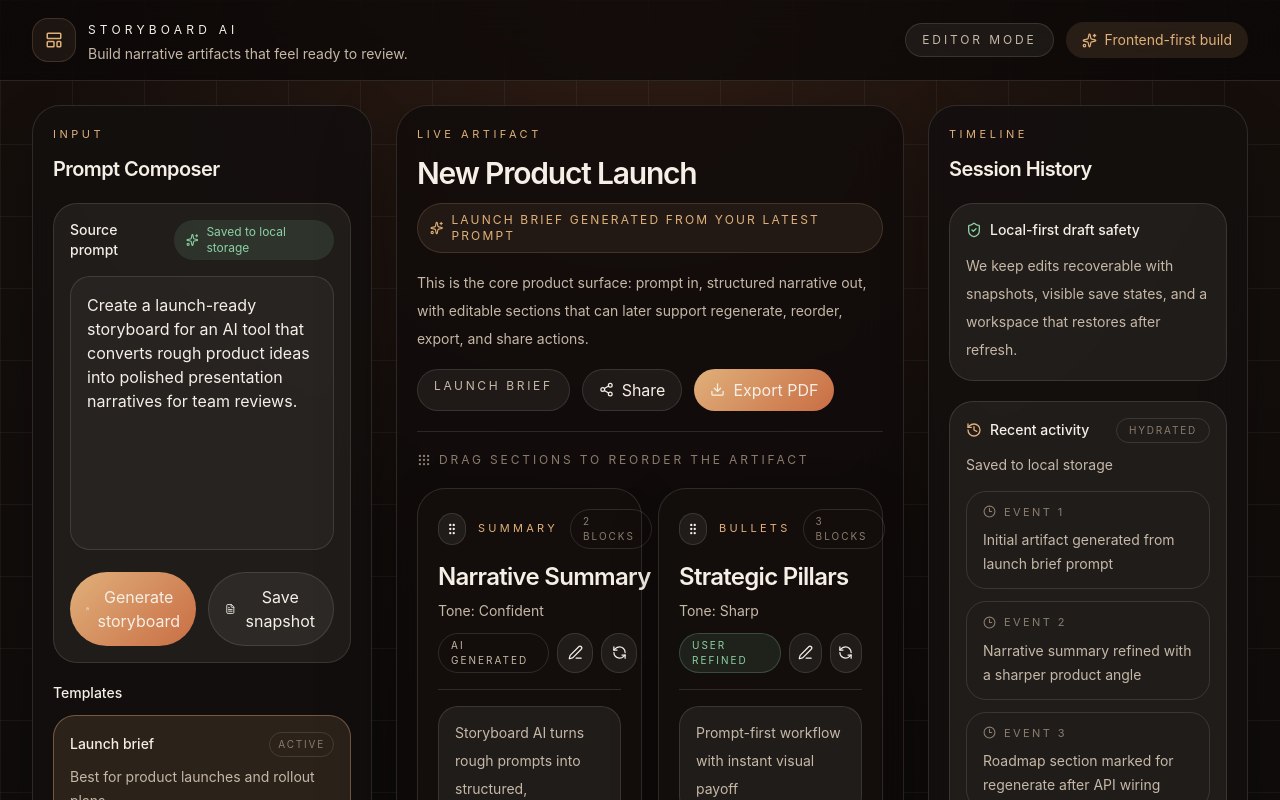
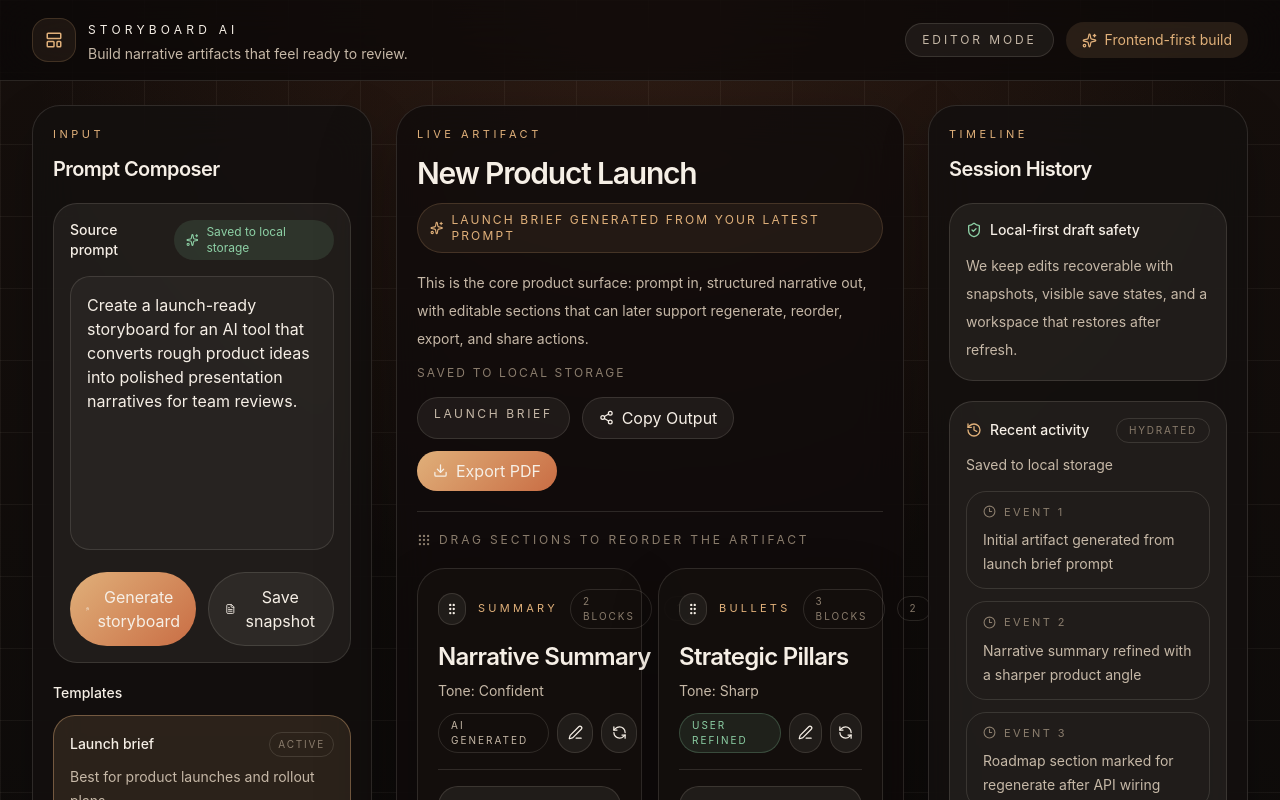
Before and after one commit to anishcodes-0-9/storyboard-ai, a React (Vite) app: page /editor in a window 1280 px wide. Shown: the top 800 px of the page. Built offline with nearby package versions, Linux system fonts and the light colour scheme.

Commit message:
feat: add copyable storyboard output

```diff
--- a/src/features/storyboard/storyboard-canvas.tsx
+++ b/src/features/storyboard/storyboard-canvas.tsx
@@ -1,5 +1,5 @@
 import { useRef, useState } from "react";
-import { Download, Grip, Share2, Sparkles } from "lucide-react";
+import { Check, Download, Grip, Share2, Sparkles } from "lucide-react";
 import {
   closestCenter,
   DndContext,
@@ -11,8 +11,15 @@ import {
 import { rectSortingStrategy, SortableContext } from "@dnd-kit/sortable";
 
 import { exportElementToPdf } from "../../lib/export-pdf";
+import { buildStoryboardMarkdown } from "../../lib/export-markdown";
 import { useStoryboardStore } from "../../store/use-storyboard-store";
 import { StoryboardSectionCard } from "./storyboard-section-card";
+
+const templateLabels = {
+  "launch-brief": "Launch Brief",
+  "product-strategy": "Product Strategy",
+  "exec-summary": "Executive Summary",
+} as const;
 
 export function StoryboardCanvas() {
   const {
@@ -21,9 +28,13 @@ export function StoryboardCanvas() {
     artifactTitle,
     artifactSubtitle,
     reorderSections,
+    lastSavedLabel,
   } = useStoryboardStore();
 
   const [isExporting, setIsExporting] = useState(false);
+  const [copyState, setCopyState] = useState<"idle" | "copied" | "failed">(
+    "idle",
+  );
   const exportRef = useRef<HTMLDivElement>(null);
 
   const sensors = useSensors(
@@ -44,6 +55,28 @@ export function StoryboardCanvas() {
       await exportElementToPdf(exportRef.current, artifactTitle);
     } finally {
       setIsExporting(false);
+    }
+  }
+
+  async function handleCopy() {
+    try {
+      const markdown = buildStoryboardMarkdown({
+        title: artifactTitle,
+        subtitle: artifactSubtitle,
+        templateLabel: templateLabels[activeTemplate],
+        sections,
+      });
+
+      await navigator.clipboard.writeText(markdown);
+      setCopyState("copied");
+      window.setTimeout(() => {
+        setCopyState("idle");
+      }, 1500);
+    } catch {
+      setCopyState("failed");
+      window.setTimeout(() => {
+        setCopyState("idle");
+      }, 2000);
     }
   }
 
@@ -76,6 +109,9 @@ export function StoryboardCanvas() {
             out, with editable sections that can later support regenerate,
             reorder, export, and share actions.
           </p>
+          <p className="mt-3 text-xs uppercase tracking-[0.18em] text-[var(--text-faint)]">
+            {lastSavedLabel}
+          </p>
         </div>
 
         <div className="flex flex-wrap gap-3">
@@ -83,17 +119,25 @@ export function StoryboardCanvas() {
             aria-label="Active template"
             className="rounded-full border border-[var(--panel-border)] bg-[var(--panel)] px-4 py-2 text-xs uppercase tracking-[0.22em] text-[var(--text-muted)]"
           >
-            {
-              {
-                "launch-brief": "Launch Brief",
-                "product-strategy": "Product Strategy",
-                "exec-summary": "Executive Summary",
-              }[activeTemplate]
-            }
+            {templateLabels[activeTemplate]}
           </div>
-          <button className="inline-flex items-center gap-2 rounded-full border border-[var(--panel-border)] bg-[var(--panel)] px-4 py-2 text-sm text-[var(--text)] transition hover:border-[var(--accent)]">
-            <Share2 size={15} />
-            Share
+          <button
+            type="button"
+            onClick={() => {
+              void handleCopy();
+            }}
+            className="inline-flex items-center gap-2 rounded-full border border-[var(--panel-border)] bg-[var(--panel)] px-4 py-2 text-sm text-[var(--text)] transition hover:border-[var(--accent)]"
+          >
+            {copyState === "copied" ? (
+              <Check size={15} />
+            ) : (
+              <Share2 size={15} />
+            )}
+            {copyState === "copied"
+              ? "Copied Markdown"
+              : copyState === "failed"
+                ? "Copy Failed"
+                : "Copy Output"}
           </button>
           <button
             type="button"
@@ -125,8 +169,12 @@ export function StoryboardCanvas() {
             strategy={rectSortingStrategy}
           >
             <div className="mt-5 grid gap-4 xl:grid-cols-2">
-              {sections.map((section) => (
-                <StoryboardSectionCard key={section.id} section={section} />
+              {sections.map((section, index) => (
+                <StoryboardSectionCard
+                  key={section.id}
+                  section={section}
+                  index={index}
+                />
               ))}
             </div>
           </SortableContext>
--- a/src/features/storyboard/storyboard-section-card.tsx
+++ b/src/features/storyboard/storyboard-section-card.tsx
@@ -9,9 +9,13 @@ import { useStoryboardStore } from "../../store/use-storyboard-store";
 
 type StoryboardSectionCardProps = {
   section: StoryboardSection;
+  index: number;
 };
 
-export function StoryboardSectionCard({ section }: StoryboardSectionCardProps) {
+export function StoryboardSectionCard({
+  section,
+  index,
+}: StoryboardSectionCardProps) {
   const { updateSection, regenerateSection } = useStoryboardStore();
   const [isEditing, setIsEditing] = useState(false);
   const [draft, setDraft] = useState(section.content.join("\n"));
@@ -91,6 +95,10 @@ export function StoryboardSectionCard({ section }: StoryboardSectionCardProps) {
             <span className="rounded-full border border-[var(--panel-border)] px-3 py-1 text-[10px] uppercase tracking-[0.2em] text-[var(--text-faint)]">
               {lineCountLabel}
             </span>
+
+            <span className="rounded-full border border-[var(--panel-border)] px-3 py-1 text-[10px] uppercase tracking-[0.2em] text-[var(--text-faint)]">
+              {index + 1}
+            </span>
           </div>
 
           <h3 className="mt-3 text-2xl font-semibold tracking-[-0.03em] text-[var(--text)]">
@@ -160,9 +168,9 @@ export function StoryboardSectionCard({ section }: StoryboardSectionCardProps) {
 
       {!isEditing ? (
         <div className="mt-4 space-y-3">
-          {section.content.map((line) => (
+          {section.content.map((line, lineIndex) => (
             <div
-              key={line}
+              key={`${section.id}-${lineIndex}`}
               className="rounded-[20px] border border-[var(--panel-border)] bg-[var(--panel)] px-4 py-3 text-sm leading-7 text-[var(--text-muted)]"
             >
               {line}
--- /dev/null
+++ b/src/lib/export-markdown.ts
@@ -0,0 +1,37 @@
+import type { StoryboardSection } from "../store/use-storyboard-store";
+
+export function buildStoryboardMarkdown(params: {
+  title: string;
+  subtitle: string;
+  templateLabel: string;
+  sections: StoryboardSection[];
+}) {
+  const { title, subtitle, templateLabel, sections } = params;
+
+  const lines: string[] = [
+    `# ${title}`,
+    "",
+    `> ${subtitle}`,
+    "",
+    `Template: ${templateLabel}`,
+    "",
+  ];
+
+  for (const section of sections) {
+    lines.push(`## ${section.title}`);
+    lines.push("");
+
+    if (section.tone) {
+      lines.push(`Tone: ${section.tone}`);
+      lines.push("");
+    }
+
+    for (const block of section.content) {
+      lines.push(`- ${block}`);
+    }
+
+    lines.push("");
+  }
+
+  return lines.join("\n").trim();
+}
```
Also changed, not shown: 1 other file (tests, documents, lock files or other folders).
